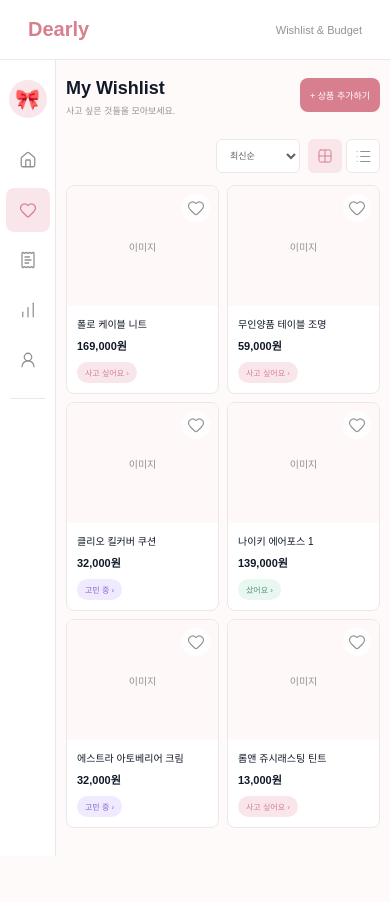
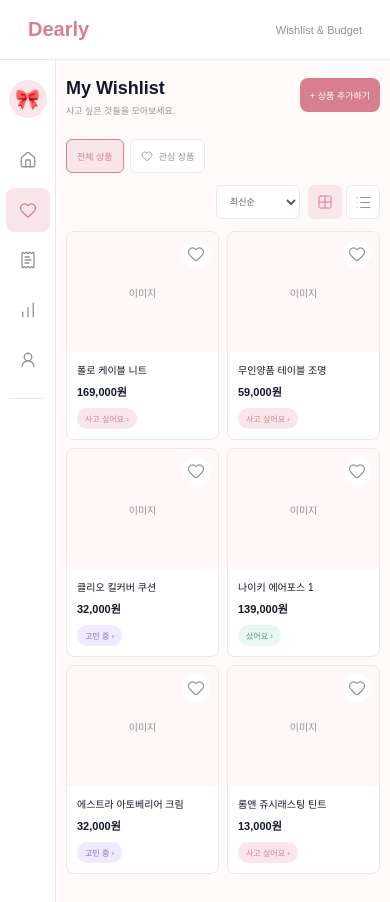
Before and after one commit to seongyeon-dev/Dearly, a React (Vite) app in the folder frontend/: page /wishlist in a window 390 px wide. Before the commit the page ends 856 px from the top, so only its background shows below. Built offline with nearby package versions, Linux system fonts and the light colour scheme.

Commit message:
feat: add favorite product filter

```diff
--- a/frontend/src/pages/Wishlist/Wishlist.css
+++ b/frontend/src/pages/Wishlist/Wishlist.css
@@ -54,6 +54,53 @@
 
 .add-wish-button:active {
   transform: scale(0.98);
+}
+
+.wishlist-filter-tabs {
+  display: flex;
+  align-items: center;
+  gap: 8px;
+  margin-bottom: 16px;
+}
+
+.wishlist-filter-tab {
+  display: inline-flex;
+  align-items: center;
+  justify-content: center;
+  gap: 6px;
+  min-height: 36px;
+  padding: 9px 15px;
+  color: var(--color-text-muted);
+  background-color: var(--color-surface);
+  border: 1px solid var(--color-border);
+  border-radius: var(--radius-small);
+  font-size: 11px;
+  font-weight: 500;
+  cursor: pointer;
+  transition:
+    color 0.2s ease,
+    background-color 0.2s ease,
+    border-color 0.2s ease;
+}
+
+.wishlist-filter-tab:hover {
+  color: var(--color-primary);
+  border-color: var(--color-primary);
+}
+
+.wishlist-filter-tab.active {
+  color: var(--color-primary);
+  background-color: var(--color-primary-light);
+  border-color: var(--color-primary);
+}
+
+.wishlist-filter-tab.active svg {
+  fill: var(--color-primary);
+}
+
+.wishlist-filter-tab:focus-visible {
+  outline: 2px solid var(--color-primary);
+  outline-offset: 2px;
 }
 
 .wishlist-toolbar {
@@ -115,6 +162,11 @@
   gap: 16px;
 }
 
+.wishlist-card-link {
+  min-width: 0;
+  cursor: pointer;
+}
+
 .wishlist-items.list-view {
   grid-template-columns: 1fr;
 }
@@ -130,6 +182,15 @@
 
 .wishlist-items.list-view .wishlist-info {
   justify-content: center;
+}
+
+.wishlist-empty-message {
+  grid-column: 1 / -1;
+  padding: 50px 16px;
+  color: var(--color-text-muted);
+  font-size: 12px;
+  line-height: 1.7;
+  text-align: center;
 }
 
 @media (max-width: 900px) {
@@ -180,6 +241,17 @@
     font-size: 10px;
   }
 
+  .wishlist-filter-tabs {
+    gap: 6px;
+    margin-bottom: 12px;
+  }
+
+  .wishlist-filter-tab {
+    min-height: 34px;
+    padding: 8px 12px;
+    font-size: 10px;
+  }
+
   .wishlist-toolbar {
     margin-bottom: 12px;
   }
@@ -211,6 +283,11 @@
   .wishlist-items.list-view .wishlist-image {
     height: 120px;
   }
+
+  .wishlist-empty-message {
+    padding: 36px 12px;
+    font-size: 11px;
+  }
 }
 
 @media (max-width: 480px) {
@@ -232,6 +309,16 @@
     font-size: 9px;
   }
 
+  .wishlist-filter-tab {
+    padding: 7px 10px;
+    font-size: 9px;
+  }
+
+  .wishlist-filter-tab svg {
+    width: 12px;
+    height: 12px;
+  }
+
   .wishlist-items {
     gap: 8px;
   }
--- a/frontend/src/pages/Wishlist/Wishlist.tsx
+++ b/frontend/src/pages/Wishlist/Wishlist.tsx
@@ -1,9 +1,10 @@
-import { Grid2X2, List } from "lucide-react";
-import { useState } from "react";
+import { Grid2X2, Heart, List } from "lucide-react";
+import { useEffect, useState } from "react";
 import { useNavigate, useSearchParams } from "react-router-dom";
 
 import WishlistCard from "../../components/WishlistCard/WishlistCard";
 import type { Wish, WishCategory } from "../../types/wish";
+import { getFavoriteIds } from "../../utils/favoriteStorage";
 import { getWishlistProducts } from "../../utils/wishlistStorage";
 
 import "./Wishlist.css";
@@ -18,6 +19,8 @@ const categoryNames: Record<WishCategory, string> = {
 type ProductStatus = "WANT" | "CONSIDERING" | "BOUGHT";
 
 type SortType = "latest" | "oldest" | "price-low" | "price-high";
+
+type FilterType = "all" | "favorite";
 
 const statusMap: Record<ProductStatus, Pick<Wish, "status" | "statusClass">> = {
   WANT: {
@@ -131,6 +134,23 @@ function Wishlist() {
 
   const [viewType, setViewType] = useState<"grid" | "list">("grid");
   const [sortType, setSortType] = useState<SortType>("latest");
+  const [filterType, setFilterType] = useState<FilterType>("all");
+
+  const [favoriteIds, setFavoriteIds] = useState<number[]>(getFavoriteIds);
+
+  useEffect(() => {
+    const updateFavorites = () => {
+      setFavoriteIds(getFavoriteIds());
+    };
+
+    window.addEventListener("dearly-favorites-updated", updateFavorites);
+    window.addEventListener("storage", updateFavorites);
+
+    return () => {
+      window.removeEventListener("dearly-favorites-updated", updateFavorites);
+      window.removeEventListener("storage", updateFavorites);
+    };
+  }, []);
 
   const items = getWishlistItems();
 
@@ -142,11 +162,15 @@ function Wishlist() {
       : null;
 
   const filteredItems = items.filter((item) => {
-    if (!selectedCategory) {
-      return true;
+    if (selectedCategory && item.category !== selectedCategory) {
+      return false;
     }
 
-    return item.category === selectedCategory;
+    if (filterType === "favorite" && !favoriteIds.includes(item.id)) {
+      return false;
+    }
+
+    return true;
   });
 
   const sortedItems = sortWishlistItems(filteredItems, sortType);
@@ -168,6 +192,31 @@ function Wishlist() {
             + 상품 추가하기
           </button>
         </section>
+
+        <div className="wishlist-filter-tabs">
+          <button
+            type="button"
+            className={`wishlist-filter-tab ${
+              filterType === "all" ? "active" : ""
+            }`}
+            onClick={() => setFilterType("all")}
+            aria-pressed={filterType === "all"}
+          >
+            전체 상품
+          </button>
+
+          <button
+            type="button"
+            className={`wishlist-filter-tab ${
+              filterType === "favorite" ? "active" : ""
+            }`}
+            onClick={() => setFilterType("favorite")}
+            aria-pressed={filterType === "favorite"}
+          >
+            <Heart size={14} strokeWidth={1.7} />
+            관심 상품
+          </button>
+        </div>
 
         <section className="wishlist-toolbar">
           <select
@@ -222,7 +271,11 @@ function Wishlist() {
               </div>
             ))
           ) : (
-            <p>등록된 상품이 없습니다.</p>
+            <p className="wishlist-empty-message">
+              {filterType === "favorite"
+                ? "아직 관심 상품이 없어요. 마음에 드는 상품에 하트를 눌러보세요."
+                : "등록된 상품이 없습니다."}
+            </p>
           )}
         </section>
       </div>
```
